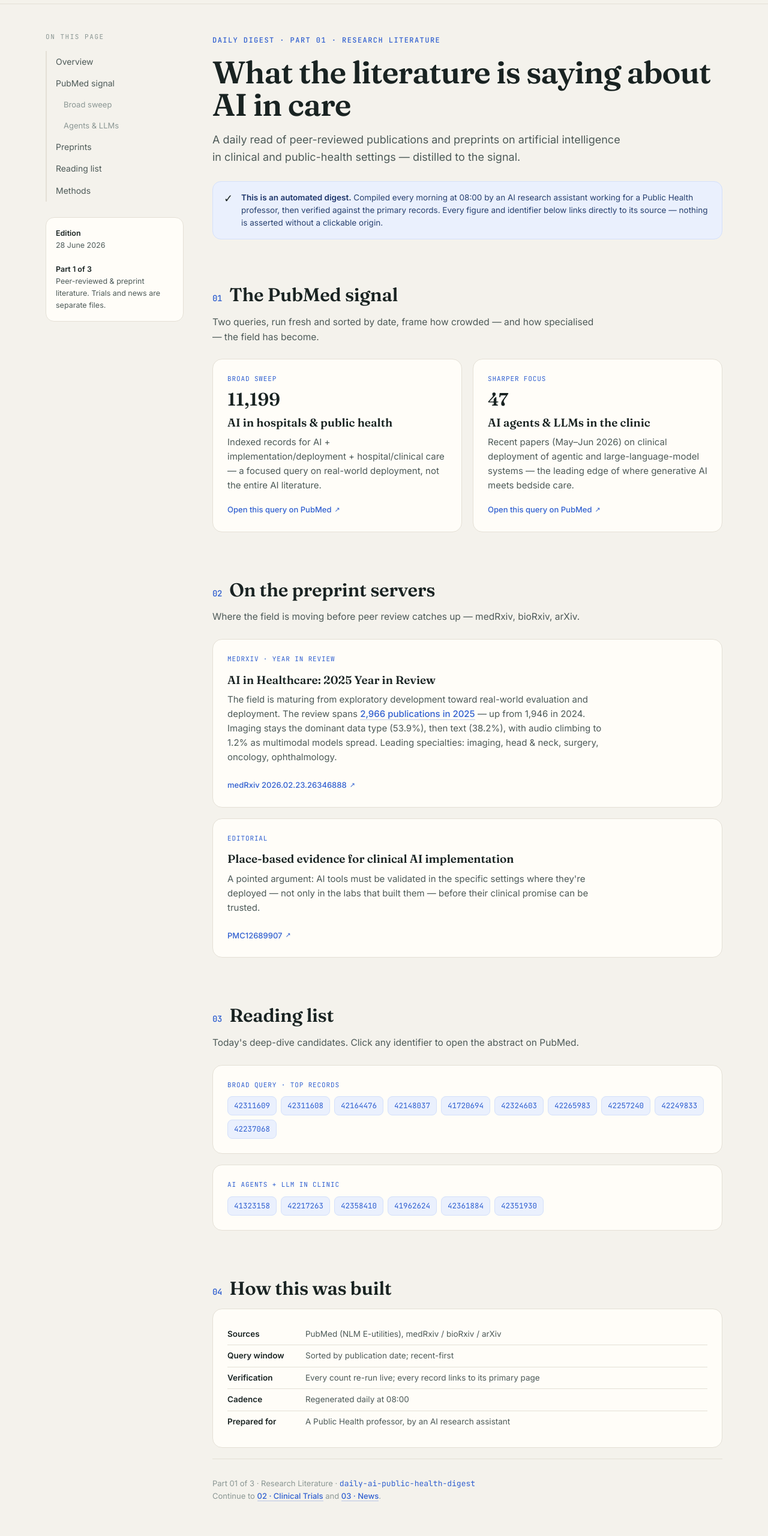
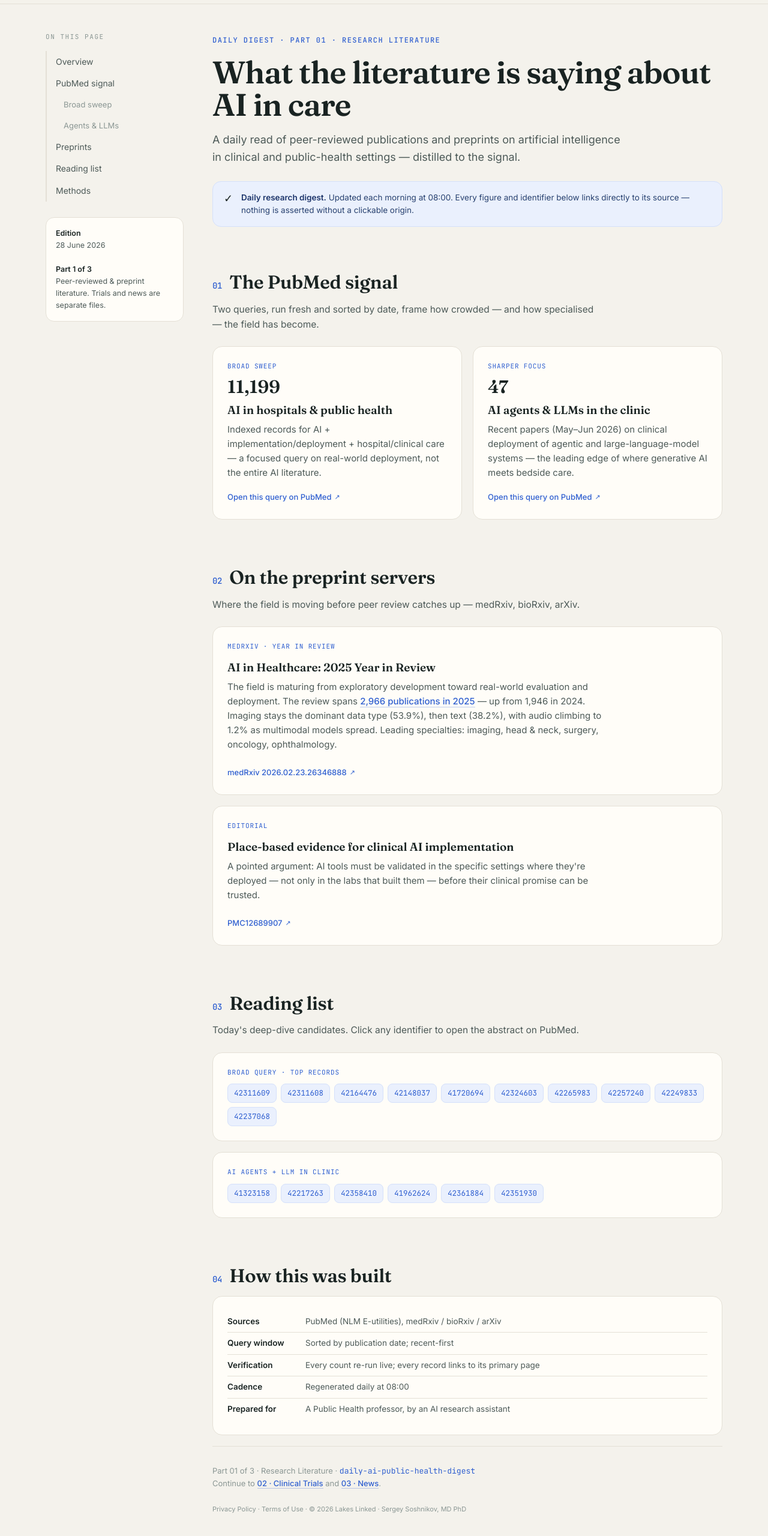
Before and after one commit to LakesLinkedCare/lakeslinked, a plain HTML site: page 01-research-literature.html in a window 1280 px wide. Shown: the part 48-2608 px from the top of the page at 60% size. Drawn offline with Linux system fonts and the light colour scheme.

Commit message:
News updated

```diff
--- a/01-research-literature.html
+++ b/01-research-literature.html
@@ -4,6 +4,14 @@
 <meta charset="UTF-8">
 <meta name="viewport" content="width=device-width, initial-scale=1.0">
 <title>Research Literature · AI for Public Health — 28 Jun 2026</title>
+<meta name="description" content="Daily AI public health research literature digest — PubMed highlights, clinical AI findings, and population health evidence. Lakes Linked · Dr. Sergey Soshnikov, MD PhD.">
+<meta name="keywords" content="AI public health research, PubMed digest, clinical AI literature, machine learning healthcare, population health evidence, Lakes Linked research digest">
+<meta name="robots" content="index, follow">
+<link rel="canonical" href="https://www.lakeslinked.com/01-research-literature">
+<meta property="og:title" content="Research Literature Digest · AI for Public Health | Lakes Linked">
+<meta property="og:description" content="Daily digest of AI and public health research literature — PubMed highlights, clinical evidence, and population health findings.">
+<meta property="og:url" content="https://www.lakeslinked.com/01-research-literature">
+<meta property="og:type" content="article">
 <link rel="preconnect" href="https://fonts.googleapis.com">
 <link rel="preconnect" href="https://fonts.gstatic.com" crossorigin>
 <link href="https://fonts.googleapis.com/css2?family=Fraunces:opsz,wght@9..144,400;9..144,500;9..144,600;9..144,700&family=Inter:wght@400;500;600&family=JetBrains+Mono:wght@400;500&display=swap" rel="stylesheet">
@@ -135,7 +143,7 @@
 
       <div class="verify">
         <span class="ico">✓</span>
-        <p><b>This is an automated digest.</b> Compiled every morning at 08:00 by an AI research assistant working for a Public Health professor, then verified against the primary records. Every figure and identifier below links directly to its source — nothing is asserted without a clickable origin.</p>
+        <p><b>Daily research digest.</b> Updated each morning at 08:00. Every figure and identifier below links directly to its source — nothing is asserted without a clickable origin.</p>
       </div>
     </header>
 
@@ -226,7 +234,12 @@
 
     <footer>
       Part 01 of 3 · Research Literature · <code>daily-ai-public-health-digest</code><br>
-      Continue to <a class="f" href="02-clinical-trials.html">02 · Clinical Trials</a> and <a class="f" href="03-news-digest.html">03 · News</a>.
+      Continue to <a class="f" href="02-clinical-trials.html">02 · Clinical Trials</a> and <a class="f" href="03-news-digest.html">03 · News</a>.<br><br>
+      <span style="font-size:11px;color:var(--ink-faint);">
+        <a href="privacy.html" style="color:var(--ink-faint);">Privacy Policy</a> ·
+        <a href="terms.html" style="color:var(--ink-faint);">Terms of Use</a> ·
+        © 2026 Lakes Linked · Sergey Soshnikov, MD PhD
+      </span>
     </footer>
   </main>
 
```
Also changed, not shown: 02-clinical-trials.html (+1 -0 lines), 03-news-digest.html (+5 -0 lines).
